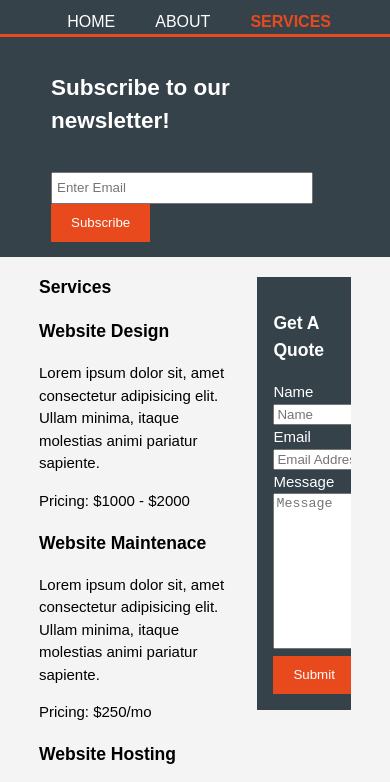
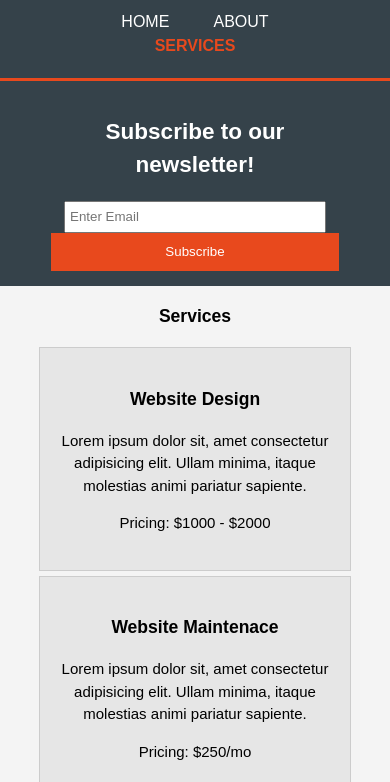
Before and after one commit to HerschelW/html5, a plain HTML site: page services.html in a window 390 px wide. Shown: the part 85-867 px from the top of the page. Drawn offline with Linux system fonts and the light colour scheme.

Commit message:
Media Queries added

```diff
--- a/style.css
+++ b/style.css
@@ -198,11 +198,26 @@ aside#sidebar {
 	margin-top: 10px;
 }
 
+aside#sidebar .quote input, aside#sidebar .quote textarea {
+	width: 90%;
+	padding: 5px;
+}
+
 /* Main Column */
 
 article#main-col {
 	float: left;
 	width: 65%;
+}
+
+/* Services */
+
+ul#services li {
+	list-style: none;
+	padding: 20px;
+	border: #CCCCCC solid 1px;
+	margin-bottom: 5px;
+	background: #e6e6e6;
 }
 
 /* Footer */
@@ -214,3 +229,38 @@ footer {
 	background: #E8491D;
 	text-align: center;
 }
+
+/* Media Queries */
+
+@media (max-width: 768px) {
+	header #branding,
+	header nav,
+	header nav li,
+	#newsletter h1,
+	#newsletter form,
+	#boxes .box,
+	article#main-col,
+	aside#sidebar{
+		float: none;
+		text-align: center;
+		width: 100%;
+	}
+
+	header {
+		padding-bottom: 20px;
+	}
+
+	#showcase h1 {
+		margin-top: 40px;
+	}
+
+	#newsletter button, .quote button {
+		display: block;
+		width: 100%;
+	}
+
+	#newsletter form input[type="email"], .quote input. .quote textarea {
+		width: 100%;
+		margin-bottom: 5px;
+	}
+}
```
